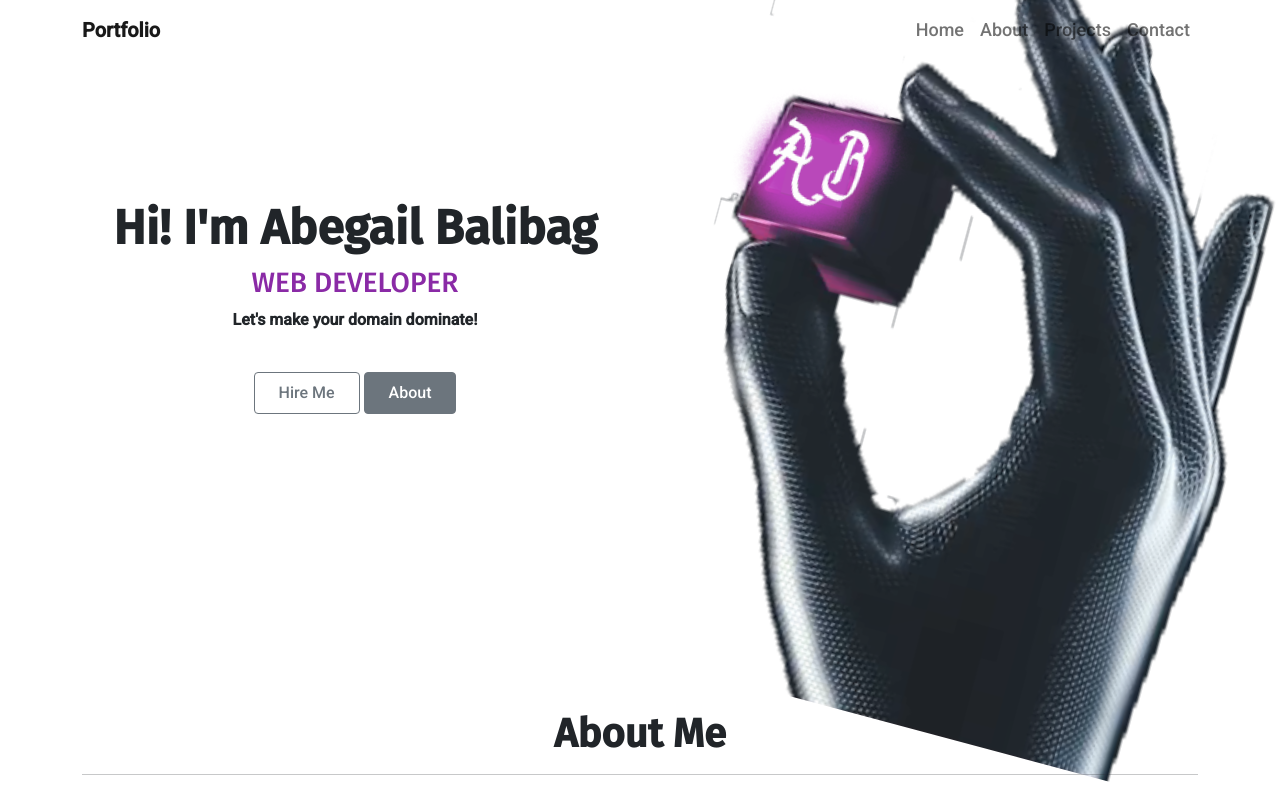
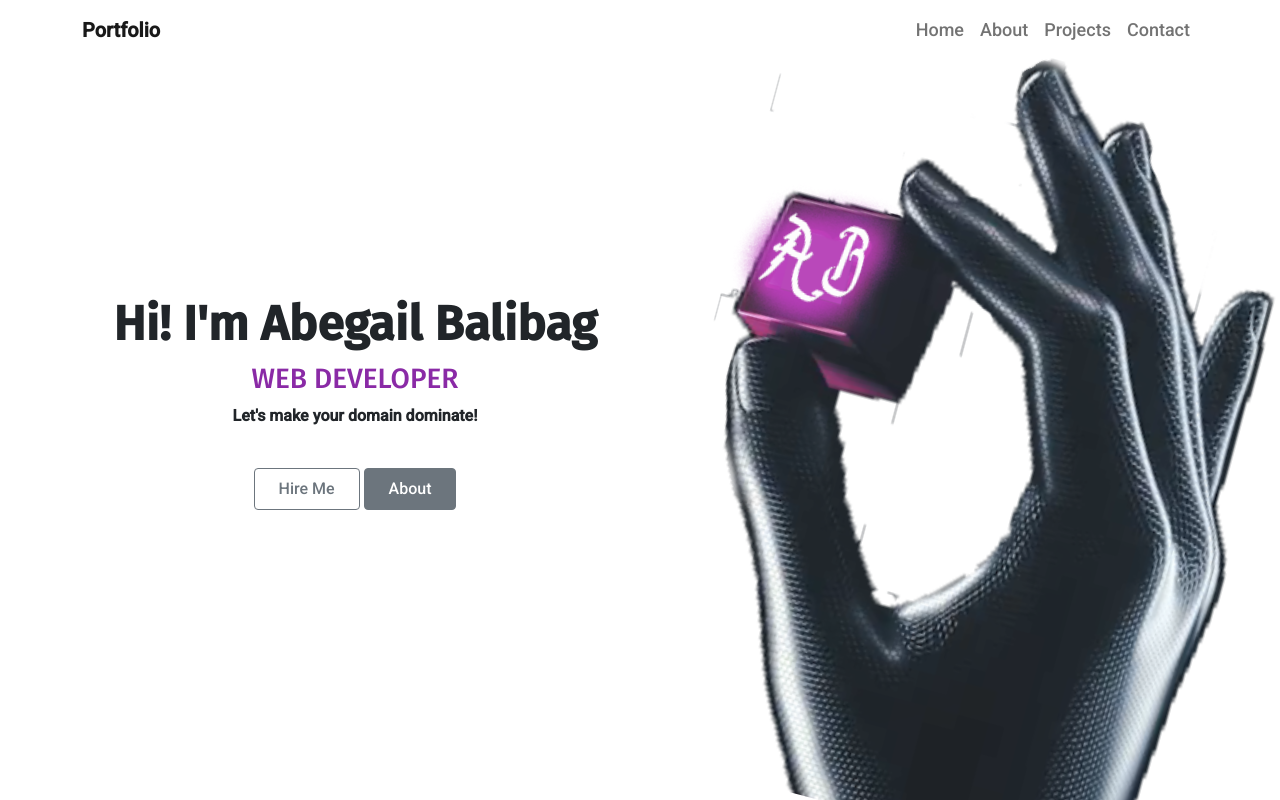
Before and after one commit to agbalibag/Capstone-1, a plain HTML site: page index.html in a window 1280 px wide. Shown: the top 800 px of the page. Drawn offline with nearby package versions, Linux system fonts and the light colour scheme.

Commit message:
Added margin and padding in css file

```diff
--- a/index.html
+++ b/index.html
@@ -49,7 +49,7 @@
 
 <!-- First Part - Home Section -->
 <section id="home">
-  <div class="container mb-5">
+  <div class="container mb-5 my-5 py-5">
     <div class="row">
       <div class="col-md-6 d-flex flex-column justify-content-center">
         <h1 class="display-5 fw-bold" align="center">Hi! I'm Abegail Balibag</h1>
```
